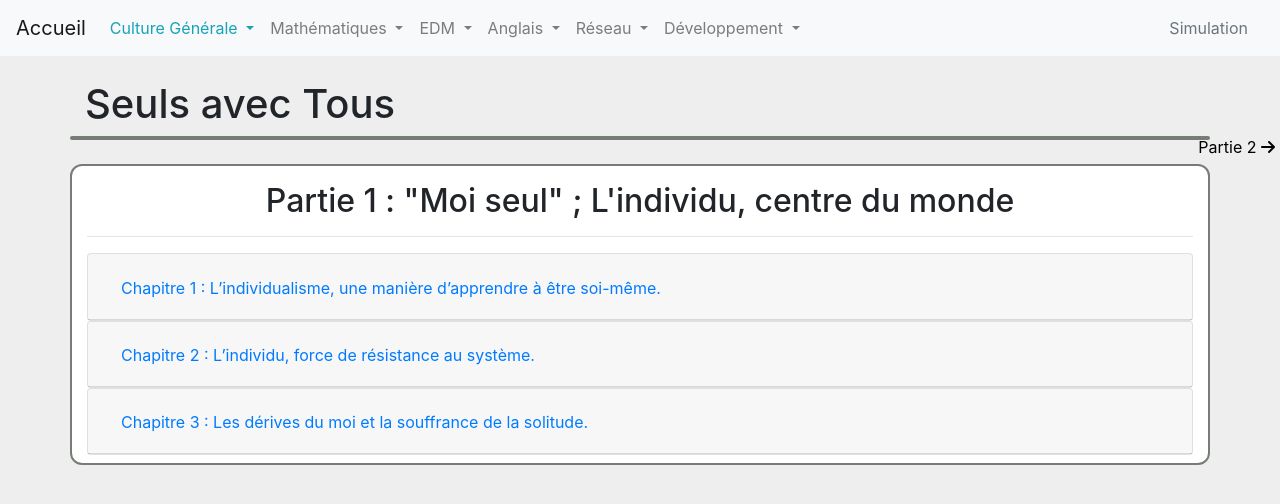
After one commit to lGabranth/plateforme-bts-sio, a PHP site: page /1-modules/culture_generale/seuls_avec_tous.php?partie=1 in a window 1280 px wide. The commit adds this page. Shown: the top 504 px of the page. Run offline with PHP 8.4, Linux system fonts and the light colour scheme; some libraries are stand-ins or nearby versions.

Commit message:
Architecture culture g + partie 1

```diff
--- a/1-modules/culture_generale/index.php
+++ b/1-modules/culture_generale/index.php
@@ -34,7 +34,7 @@
 				    <h5 class="card-title">Seuls avec tous</h5>
 				    <p><small>Mme Charabidze</small></p>
 				    <hr>
-				    <a href="#" class="btn btn-primary">Aller</a>
+				    <a href="seuls_avec_tous.php?partie=1" class="btn btn-primary">Aller</a>
 				  </div>
 				</div>
 			</div>
--- /dev/null
+++ b/1-modules/culture_generale/seuls_avec_tous.php
@@ -0,0 +1,67 @@
+<?php include("../../0-config/config-genos.php");
+	$partie = (isset($_GET["partie"]) && !empty($_GET["partie"])) ? $_GET["partie"] : 0;
+	if ($partie > 3 || $partie === 0) header("Location:seuls_avec_tous.php?partie=1");
+?>
+<!DOCTYPE html>
+<html lang="en">
+
+  <?php Head("Culture Général - Accueil", 2, 2); ?>
+  <?php if ($partie > 1 && $partie < 4) { ?>
+  	<a href="seuls_avec_tous.php?partie=<?php echo ($partie == 2) ? 1 : 2 ?>" style="position: fixed; top: 135px; left: 5px; color: black;">
+  		<i class="fas fa-arrow-left"></i>
+  		<?php echo ($partie == 2) ? 'Partie 1' : 'Partie 2' ?>
+  	</a>
+  <?php } ?>
+  <?php if ($partie < 3 && $partie > 0) { ?>
+  	<a href="seuls_avec_tous.php?partie=<?php echo ($partie == 1) ? 2 : 3 ?>" style="position: fixed; top: 135px; right: 5px; color: black;">
+  		<?php echo ($partie == 1) ? 'Partie 2' : 'Partie 3' ?>
+  		<i class="fas fa-arrow-right"></i>
+  	</a>
+  <?php } ?>
+  <section class="container">
+  	<article class="row">
+  		<div class="col">
+  			<h1>Seuls avec Tous</h1>
+  		</div>
+  	</article>
+
+  	<article class="row">
+  		<div class="col bloc"></div>
+  	</article>
+  	<br>
+  	<article class="row">
+  		<div class="col <?php echo ($partie > 0 && $partie < 4) ? 'bloc' : ''; ?> mb-3">
+  			<h2 class="mt-3 text-center">
+  				<?php
+  					if ($partie == 1) echo "Partie 1 : \"Moi seul\" ; L'individu, centre du monde";
+  					else if ($partie == 2) echo "Partie 2 : Ensemble ; Forces et faiblesses du groupe";
+  					else if ($partie == 3) echo "Partie 3 : Les autres et moi ; vers un nouveau contrat social";
+  				?>
+  			</h2>
+  			<hr>
+				<?php
+					if ($partie == 1) {
+						include("seuls_avec_tous_doc/partie_1.php");
+					}
+					else if ($partie  == 2) {
+						include("seuls_avec_tous_doc/partie_2.php");
+					}
+					else if ($partie == 3) {
+						include("seuls_avec_tous_doc/partie_3.php");
+					}
+					else
+					{ ?>
+						<div class="alert alert-warning">
+							<h1>Cette partie du cours n'existe pas.</h1>
+						</div>
+				<?php
+					}
+				?>
+
+				<div class="row mb-2">
+					<div class="col"></div>
+				</div>
+  		</div>
+  	</article>
+  </section>
+  <?php Js(); ?>
--- /dev/null
+++ b/1-modules/culture_generale/seuls_avec_tous_doc/partie_1.php
@@ -0,0 +1,192 @@
+<div class="card">
+  <div class="card-header" id="headingOne">
+    <h2 class="mb-0">
+      <button class="btn btn-link" type="button" data-toggle="collapse" data-target="#chapitre1" aria-expanded="true" aria-controls="collapseOne">
+        Chapitre 1 : L’individualisme, une manière d’apprendre à être soi-même.
+      </button>
+    </h2>
+  </div>
+	<div class="row">
+	  <div class="col">
+	    <div class="collapse" id="chapitre1">
+	      <div class="card card-body text-justify">
+	        <p>L’individu est, par la force des choses, au centre de notre pensée et de nos agissements. <br>
+	        Nous percevons le monde et tout ce qui nous entoure par notre propre intermédiaire, nous sommes un avant d’être plusieurs.</p>
+	        <p>« Connais-toi toi-même » était-il écrit dans l’antiquité sur le fronton du temple d’Apollon à Delphes. Cette injonction illustre l’idée qu’avant toute chose il est nécessaire de savoir qui l’ont est et donc légitime d’adopter un comportement individualiste.</p>
+					<p>Il est possible de considérer la solitude comme quelque-chose de positif, du moins lorsqu’elle est choisie et non subie. Cette solitude, loin d’être une preuve d’égoïsme, nous permet alors de nous retrouver, de faire le point sur ce que nous sommes, sur nos attentes et sur notre rapport aux autres. Pour mieux s’ouvrir à eux, il faut d’abord se consacrer à soi.</p>
+					L’individualisme peut-il être vu comme une nécessité ? Est-il possible d’être heureux en étant seul ? S’isoler, est-ce se donner une chance de mieux se connaître ou bien seulement courir le risque de se couper durablement des autres ?
+
+					<ul class="mt-2">
+						<li>Michel de MONTAIGNE, <u>Essais</u>, p.16</li>
+						<li>Sylvain TESSON, <u>Dans les forêts de Sibérie</u>, p.20</li>
+						<li>Caspar David FRIEDRICH, <u>Le voyageur contemplant une mer de nuages</u>, p.26</li>
+					</ul>
+					<br>
+					<h5 class="text-info">
+						Essais.
+						<hr>
+					</h5>
+					<p>Ce texte du philosophe Michel de MONTAIGNE, intitulé « De la solitude », met l’accent sur la singularité de l’individu et sur la nécessité d’apprendre à se connaître, à savoir qui nous sommes. Le philosophe insiste sur l’idée que la solitude est l’un des instruments permettant d’atteindre cette connaissance de soi, sans être influencé par le groupe.</p>
+					<p>Montaigne note que les autres nous éloignent de nous-même, nous coupent de notre essence. Rechercher la solitude et se mettre volontairement à l’écart de la société n’est donc pas un acte égoïste. Au contraire, il s’agirait de la seule manière d’être libre et de trouver le bonheur y compris en revenant ensuite vers les autres.</p>
+					<p>A l’inverse de Montaigne, un autre philosophe, Blaise PASCAL, affirme que « Le moi est haïssable ». Pour lui en effet, placer l’individu au centre de toute réflexion ne peut mener qu’au repli sur soi. Sans confrontation avec les autres, nos propres sentiments et nos émotions prennent le dessus abolissant tout recours au raisonnement et à la logique.</p>
+
+					<br>
+
+					<h5 class="text-info">
+						Dans les forêts de Sibérie.
+						<hr>
+					</h5>
+					<p>Le géographe Sylvain TESSON associe dans ce récit autobiographique l’aventure et le voyage intérieur. Le texte nous amène à prendre conscience, en même temps que le narrateur, de ce qu’est la solitude. Le départ du camion qui a amené Sylvain Tesson jusqu’au lieu de sa retraite, marque le début d’un isolement total. Ce départ est ressenti comme la marque d’une mise à l’écart, difficile à accepter bien que choisie.</p>
+					<p>Le narrateur débute alors une quête initiatique, il s’interroge sur ce qui le relie aux autres, cherche à mieux se connaître, à se confronter à sa propre personnalité. La solitude lui permet de prendre conscience de ce qui l’entoure, des beautés du monde.</p>
+					<p>« La présence des autres affadit le monde » constate-t-il ainsi dès l’instant où il se retrouve seul.</p>
+
+					<br>
+
+					<h5 class="text-info">
+						Le voyageur contemplant une mer de nuage.
+						<hr>
+					</h5>
+					<p>Le tableau de Caspar David FRIEDRICH est caractéristique du mouvement romantique. Ce dernier naît au XIXème siècle et se caractérise notamment par le triomphe de l’individuel sur le collectif. Les Confessions de Jean-Jacques Rousseau, prélude au romantisme, s’ouvre ainsi sur ses mots : « Moi seul ». L’homme et l’artiste se retrouvent seuls face à leur destin. « Le mal du siècle » cette insatisfaction et cette mélancolie permanente, illustre la tentation du repli sur soi et le questionnement devenu central sur l’individu.</p>
+					<p>Dans le tableau de FRIEDRICH, la solitude semble choisie, volontaire. Le personnage peint dirige son regard vers la nature, vers l’horizon, vers l’immensité mystérieuse, et tourne le dos à la société et aux spectateurs. Le voyageur se trouve aussi au centre du tableau, ce qui est une manière symbolique d’en faire le centre du monde. L’œuvre de FRIEDRICH sublime la solitude et la quête de soi.</p>
+	      </div>
+	    </div>
+	  </div>
+	</div>
+</div>
+
+<div class="card">
+  <div class="card-header" id="headingOne">
+    <h2 class="mb-0">
+      <button class="btn btn-link" type="button" data-toggle="collapse" data-target="#chapitre2" aria-expanded="true" aria-controls="collapseOne">
+        Chapitre 2 : L’individu, force de résistance au système.
+      </button>
+    </h2>
+  </div>
+	<div class="row">
+	  <div class="col">
+	    <div class="collapse" id="chapitre2">
+	      <div class="card card-body text-justify">
+	        <p>Lorsque le groupe met en place un système répressif, qui porte atteinte aux libertés individuelles ou qui uniformise les comportements, alors ce groupe peut être perçu comme un ennemi. Le système devient à ce moment-là synonyme d’enfermement et certains individus ne désirent plus qu’une chose, faire éclater ce cadre trop rigide. L’action individuelle devient le moyen de lutter contre les dérives du groupe.</p>
+
+	        <p>Penser par soi-même donne l’occasion de s’affirmer et d’affirmer la valeur de l’individu, capable de se dresser contre des lois iniques (injustes). C’est ce que font des hommes et des femmes comme : </p>
+
+					<ul class="mt-2">
+						<li>Jeanne d’Arc (p.1 du cahier photo), qui s’affranchie des limites imposées à son sexe par son époque.</li>
+						<li>Emile Zola, qui se bat contre l’antisémitisme de la société française de l’époque. </li>
+						<li>Malala Yousafzai, prix Nobel de la paix, qui lutte contre l’interdiction faite par les Talibans de scolariser les filles. Le combat solitaire peut ainsi être mené non pour sa propre gloire mais pour le bien de tous.</li>
+					</ul>
+
+					<p>Se retrouver seul face à tous, est-ce vraiment un mal ? Est-il parfois légitime de s’opposer au groupe ? D’aller contre les règles établies ? Quel est le prix à payer pour un tel comportement ?</p>
+
+					<ul class="mt-2">
+						<li>Albert CAMUS, <u>L'Etranger</u>, p.30</li>
+						<li>SOPHOCLE, <u>Antigone</u>, p.36</li>
+						<li>Boris Vian, "Le déserteur", p.38</li>
+						<li>Thomas SCHAUDER, "Lanceurs d'alertes : désobéir, jusqu'où ?", p.43</li>
+					</ul>
+					<br>
+					<h5 class="text-info">
+						L'Etranger.
+						<hr>
+					</h5>
+					<p>Le héros d’Albert CAMUS, Meursault, employé français installé en Algérie commet un meurtre. Jugé et condamné à mort, il est surtout victime de son refus de se plier aux conventions sociales, de s’intégrer au groupe. « Meursault est condamné parce qu’il ne joue pas le jeu. En ce sens, il est étranger à la société où il vit » écrit Albert CAMUS. Ce qui est reproché à cet homme, c’est moins le crime qu’il a commis que son refus d’obéir aux convenances, de faire preuve d’empathie, d’exprimer des remords.</p>
+					<p>S’écarter des normes imposées par la majorité peut coûter très cher et faire de l’individu un paria, un étranger. </p>
+
+					<br>
+
+					<h5 class="text-info">
+						Antigone.
+						<hr>
+					</h5>
+					<p>Antigone, héroïne mythologique, refuses de se soumettre à une loi qu’elle juge injuste. Contestant la décision de son oncle Créon qui a interdit de faire inhumer le corps de son frère, considéré comme un traître, la jeune fille brave l’interdit et choisie la désobéissance. Elle paiera cette décision de sa vie.</p>
+					<p>Le personnage d’Antigone frappe par son courage, par son mépris de la mort et par sa capacité à faire ce qui lui semble juste quelles qu’en soient les conséquences. Son sens moral est plus fort que son instinct de survie. </p>
+					<p>Le personnage d’Antigone frappe par son courage, par son mépris de la mort et par sa capacité à faire ce qui lui semble juste quelles qu’en soient les conséquences. Son sens moral est plus fort que son instinct de survie. </p>
+
+					<br>
+
+					<h5 class="text-info">
+						"Le Déserteur".
+						<hr>
+					</h5>
+					<p>Le texte de Boris Vian, rédigé au moment de la guerre d’indépendance Algérienne, est un plaidoyer en faveur de la non-violence alors que les objecteurs de conscience étaient à cette époque considérés comme des déserteurs et donc, passible de condamnation, Boris Vian prend le risque de légitimé ce choix. L’écrivain détourne le terme de déserteur, qui donne son titre à la chanson. A l’origine péjoratif, le nom devient ici héroïque, le déserteur risquant sa vie au même titre que le soldat et l’acceptant pour rester en accord avec sa conscience et défendre son droit à ne pas tuer.</p>
+
+					<br>
+
+					<h5 class="text-info">
+						"Lanceurs d’alerte : désobéir, jusqu’où ?".
+						<hr>
+					</h5>
+					<p>Tout comme les objecteurs de conscience, les lanceurs d’alerte justifient leurs actes au nom de leurs principes, d’une morale plus forte que la loi, les règles ou la coutume. Face à des disfonctionnements sociaux, à des injustices, à des manquements au droit, ils estiment de leur responsabilité d’intervenir, quitte à commettre des actes illégaux.</p>
+					<p>C’est le cas des militants de Greenpeace, arrêtés et condamnés pour s’être introduit illégalement dans une centrale nucléaire en octobre 2017. </p>
+					<p>Cette désobéissance civile est-elle légitime ? Ne risque-t-elle pas de conduire vers l’anarchie ? Un Etat incapable de faire respecter les règles établies se retrouve en situation de faiblesse, ce qui explique l’attitude ambiguë des gouvernements face aux lanceurs d’alerte. Mais empêcher les individus d’agir selon leur conscience, est-ce vraiment juste ?</p>
+	      </div>
+	    </div>
+	  </div>
+	</div>
+</div>
+
+<div class="card">
+  <div class="card-header" id="headingOne">
+    <h2 class="mb-0">
+      <button class="btn btn-link" type="button" data-toggle="collapse" data-target="#chapitre3" aria-expanded="true" aria-controls="collapseOne">
+        Chapitre 3 : Les dérives du moi et la souffrance de la solitude.
+      </button>
+    </h2>
+  </div>
+	<div class="row">
+	  <div class="col">
+	    <div class="collapse" id="chapitre3">
+	      <div class="card card-body text-justify">
+	        <p>Même si l’on peut trouver des raisons de légitimer l’individualisme, il ne faut pas mésestimer les risques que présentent la glorification du moi. A force de ne nous préoccuper que de nous-même, quels que soient les raisons que nous nous donnons pour cela, nous risquons de finir par mépriser ou détester les autres et par nous montrer alors prêt à les écraser sans scrupules.</p>
+
+	        <p>Les dérives individualistes aboutissent parfois à un véritable rejet des autres et mettent en péril la notion même de société. Comment, en effet, vivre ensemble si l’on refuse d’aller vers l’autre et que l’on se sent supérieur à lui ?</p>
+
+					<p>Par ailleurs, la solitude n’est pas toujours choisie et peut devenir une source de souffrance, comme le souligne Honoré de BALZAC lorsqu’il écrit : « La solitude est la souffrance multipliée par l’infini ». Lorsque nous sommes rejetés par la société, lorsque nous n’y trouvons plus notre place et que nous nous sentons condamné à être seul, que nous reste-t-il ?</p>
+
+					<ul class="mt-2">
+						<li>Molière, <u>Le misanthrope</u>, p.?</li>
+						<li>Guy de MAUPASSANT, <u>Bel-Ami</u>, p.?</li>
+						<li>Victor HUGO, <u>Les misérables</u>, p.?</li>
+						<li>Luc PLAMANDON, "Le blues du businessman", p.?</li>
+					</ul>
+					<br>
+					<h5 class="text-info">
+						Le misanthrope.
+						<hr>
+					</h5>
+					<p>Le héros de cette pièce de Molière, Alceste, déteste le genre humain et revendique sa misanthropie. Dans cet extrait, il explique à son ami Philinte ce qu’il reproche aux autres hommes et les raisons pour lesquelles ces derniers lui sont odieux. Il juge que certains de ces semblables sont mauvais par nature, et que les autres sont des lâches, méprisables parce qu’ils tolèrent le comportement des premiers. Philinte, plus compréhensif, ne nie pas les défauts de l’humanité puisqu’il rapproche l’attitude de l’être humain de celle des animaux sauvages comme le loup ou le vautour. Il se montre néanmoins tolérant et accepte les faiblesses de ses semblables, qui pour lui font partie de la nature humaine.</p>
+
+					<p>L’attitude d’Alceste souligne les limites du repli sur soi : haïr ses semblables n’apporte pas le bonheur et ne permet pas de trouver le soutien dont on peut parfois avoir besoin.</p>
+
+					<br>
+
+					<h5 class="text-info">
+						Bel-Ami.
+						<hr>
+					</h5>
+					<p>Certains individus, totalement dépourvus de principes, sont tellement centrés sur eux-mêmes et persuadés de leur valeur qu’ils sont près à exploiter sans scrupules leurs semblables pour parvenir à leurs fins. C’est le cas de Georges Duroy, surnommé Bel-Ami, ce héros de Maupassant dont la seule ambition est de réussir et qui pour cela est prêt à piétiner ceux qui l’entourent.</p>
+					<p>Égocentrique et arriviste, Duroy use et abuse de son charme sans prêter attention aux femmes et aux hommes qu’il blesse au passage par ses mensonges et ses tromperies. Le jour de son mariage, il n’a pas une pensée pour sa jeune épouse, seul son propre succès lui importe. Son attitude, bien qu’acceptée et même récompensée par la société, est moralement condamnable.</p>
+
+					<br>
+
+					<h5 class="text-info">
+						Les Misérables.
+						<hr>
+					</h5>
+					<p>Le héros des Misérables, Jean Valjean, est un homme pauvre, solitaire parce qu’il ne possède rien et parce que son caractère réservé l’isole du groupe. Réduit à voler un pain pour nourrir sa famille, il est arrêté et condamné aux travaux forcés..</p>
+					<p>L’isolement de Jean Valjean est lié à l’origine à sa condition miséreuse. Cette solitude imposée a donc des causes sociales que dénonce Victor Hugo. A cette première exclusion s’ajoute le retranchement forcé de la société à la suite d’une injuste condamnation. Lorsqu’il est libéré après deux décennies de bagne, Valjean est traité comme un paria. Le voudrait-il qu’il lui serait devenu impossible de s’intégrer, le groupe le rejetant violemment à cause de son passé.</p>
+					<p>La rédemption viendra pourtant des autres, Fantine, Cosette et plus particulièrement de Monseigneur Myriel, qui sera le premier à tendre la main à l’ancien forçat.</p>
+
+					<br>
+
+					<h5 class="text-info">
+						"Le blues du businessman".
+						<hr>
+					</h5>
+					<p>L’homme auquel Luc Plamandon donne la parole dans cette chanson est un homme solitaire. Il a certes réussi professionnellement, mais n’a pas réalisé ses rêves et le regrette. Sa réussite le coupe des autres, affadit ses relations avec les autres, les rend interchangeable à ses yeux. Il développe un comportement égocentrique et ramène tout à lui, comme le prouve l’emploi systématique du pronom « je ».</p>
+					<p>Ici bien sûr, on ne peut pas réellement parler d’exclusion, la solitude de cet homme n’en est pas moins réelle et est pour lui une véritable cause de souffrance.</p>
+	      </div>
+	    </div>
+	  </div>
+	</div>
+</div>
--- a/utilities.php
+++ b/utilities.php
@@ -13,6 +13,7 @@ function Head($string, $menu_active, $menu_deux){
     <!-- Bootstrap CSS -->
     <link rel="stylesheet" href="https://stackpath.bootstrapcdn.com/bootstrap/4.3.1/css/bootstrap.min.css" integrity="sha384-ggOyR0iXCbMQv3Xipma34MD+dH/1fQ784/j6cY/iJTQUOhcWr7x9JvoRxT2MZw1T" crossorigin="anonymous">
     <link rel="shortcut icon" href="<?php echo RACINE_GLOBAL_RELATIF ?>icon.png" />
+    <script src="https://kit.fontawesome.com/34d151f234.js" crossorigin="anonymous"></script>
     <style>
     	body{
     		background-color: #EEEEEE;
@@ -57,7 +58,7 @@ function Menu($menu_active, $menu_deux){
 		          	Méthodologie
 		          </a>
 		          <div class="dropdown-divider"></div>
-		          <a class="dropdown-item" href="#">Seuls avec tous</a>
+		          <a class="dropdown-item <?php echo ($menu_deux == 22) ? 'active' : ''; ?>" href="<?php echo $root_path; ?>1-modules/culture_generale/seuls_avec_tous.php?partie=1">Seuls avec tous</a>
 		          <a class="dropdown-item" href="#">A toute vitesse</a>
 		        </div>
 		      </li>
```
Also changed, not shown: 1-modules/culture_generale/seuls_avec_tous_doc/partie_2.php (added, +55 -0 lines), 1-modules/culture_generale/seuls_avec_tous_doc/partie_3.php (added, +55 -0 lines).
